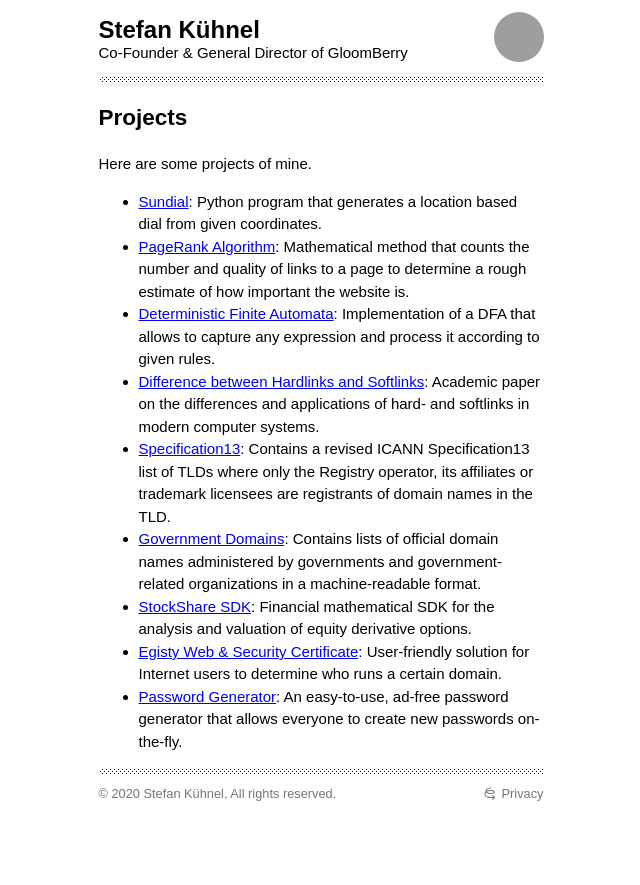
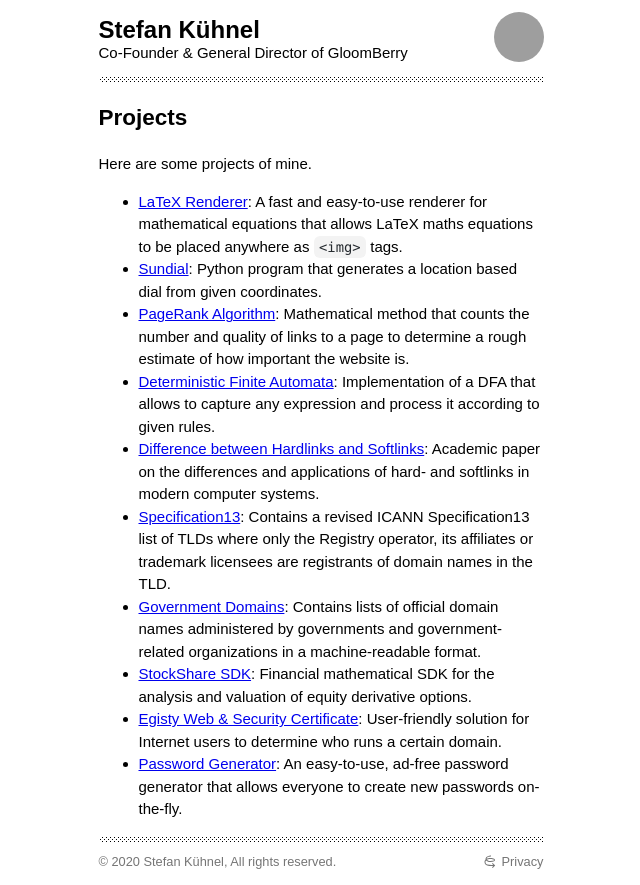
Before and after one commit to stefankuehnel/stefankuehnel.com, a Next.js app: page /projects in a window 1280 px wide. Shown: the whole page, without its empty margins (319-959 px from the left). Before the commit the page ends 818 px from the top, so only its background shows below. Built offline with nearby package versions, Linux system fonts and the light colour scheme; grey boxes are pictures that could not be loaded; a web font is replaced by a local one.

Commit message:
Add LaTeX Renderer API as Recent Project.

```diff
--- a/pages/projects.js
+++ b/pages/projects.js
@@ -1,6 +1,7 @@
 import Head from 'next/head';
 import { useRouter } from 'next/router';
 
+import Code from '../components/Code/Code';
 import Headline from '../components/Headline/Headline';
 import Layout from '../components/Layout/Layout';
 import ExternalLink from '../components/Link/ExternalLink/ExternalLink';
@@ -27,6 +28,16 @@ function Projects() {
         <Headline value="Projects" />
         <p>Here are some projects of mine.</p>
         <ul>
+          <li>
+            <ExternalLink href="https://latex.userstatic.com" text="LaTeX Renderer" />
+            : A fast and easy-to-use renderer for mathematical equations that allows LaTeX maths
+            equations to be placed anywhere as <Code
+              content="&lt;img&gt;"
+              spaceBefore
+              spaceAfter
+            />{' '}
+            tags.
+          </li>
           <li>
             <ExternalLink
               href="https://jupyter.stefankuehnel.com/projects/applied-math/sonnenuhr.html"
```
